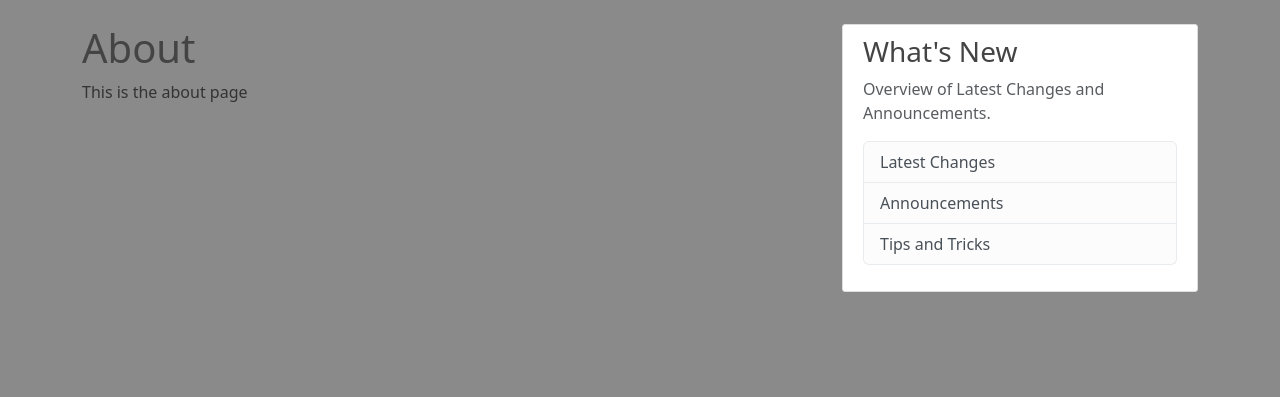
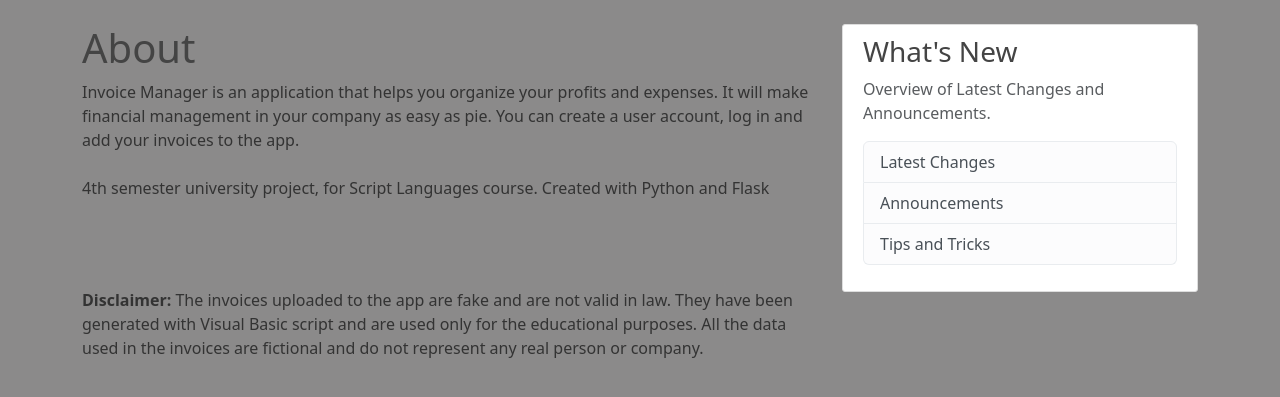
Before and after one commit to bart3br/Invoice-Manager, a Flask app: page /about in a window 1280 px wide. Shown: the part 56-453 px from the top of the page. Run offline with Flask 3, Linux system fonts and the light colour scheme; parts of the project's set-up code (start-up, migrations or seed data) failed here and were passed over.

Commit message:
added statistics, about description

```diff
--- a/application/routes.py
+++ b/application/routes.py
@@ -1,9 +1,11 @@
 from flask import render_template, url_for, flash, redirect, request, abort
 from application import app, db, bcrypt
 from application.models import User, Invoice, Entry
-from application.forms import RegistrationForm, LoginForm, UpdateAccountForm, InvoiceForm, UploadInvoiceForm
+from application.forms import RegistrationForm, LoginForm, UpdateAccountForm, InvoiceForm, UploadInvoiceForm, StatisticsForm
 from application.reader import get_invoice_data, convert_entries_to_string
+from application.statistics import avg_expenses_per_month
 from flask_login import login_user, current_user, logout_user, login_required
+from sqlalchemy import extract
 import secrets
 import os
 
@@ -119,7 +121,7 @@ def upload_invoice():
                           amount=extracted_data['total_amount'], author=current_user)
         db.session.add(invoice)
         db.session.commit()
-        flash('Created a new invoice!', 'success')
+        flash('Created a new invoice! It is recommended that you check the uploaded data in invoice details', 'success')
         return redirect(url_for('home'))
     return render_template('upload_invoice.html', title='Upload Invoice', form=form, legend='Upload Invoice')
 
@@ -164,3 +166,20 @@ def delete_invoice(invoice_id):
     db.session.commit()
     flash('Invoice has been deleted!', 'success')
     return redirect(url_for('home'))
+'''
+def extract_amounts_and_dates_from_invoices(invoices):
+    data = []
+    for invoice in invoices:
+        data.append({'amount': invoice.amount, 'date': invoice.date_posted})
+    return data
+
+@app.route('/statistics', methods=['GET', 'POST'])
+@login_required
+def statistics():
+    form = StatisticsForm()
+    if form.validate_on_submit():
+        year = int(form.year.data)
+        invoices = Invoice.query.filter_by(extract('year', Invoice.date_posted) == year).all()
+        image = avg_expenses_per_month(year, extract_amounts_and_dates_from_invoices(invoices))
+        filename = save_new_picture(image)
+'''
--- a/application/templates/about.html
+++ b/application/templates/about.html
@@ -1,5 +1,14 @@
 {% extends "layout.html" %}
 {% block content %}
     <h1>About</h1>
-    <p>This is the about page</p>
+    <p>Invoice Manager is an application that helps you organize your profits and expenses.
+        It will make financial management in your company as easy as pie.
+        You can create a user account, log in and add your invoices to the app.<br><br>
+
+        4th semester university project, for Script Languages course. Created with Python and Flask</p><br><br><br>
+
+        <b>Disclaimer:</b> The invoices uploaded to the app are fake and are not valid in law.
+        They have been generated with Visual Basic script and are used only for the educational purposes.
+        All the data used in the invoices are fictional and do not represent any real person or company.
+
 {% endblock content %}
```
Also changed, not shown: application/forms.py (+8 -0 lines), application/statistics.py (added, +50 -0 lines), application/templates/statistics.html (added, +28 -0 lines), instance/site.db.
